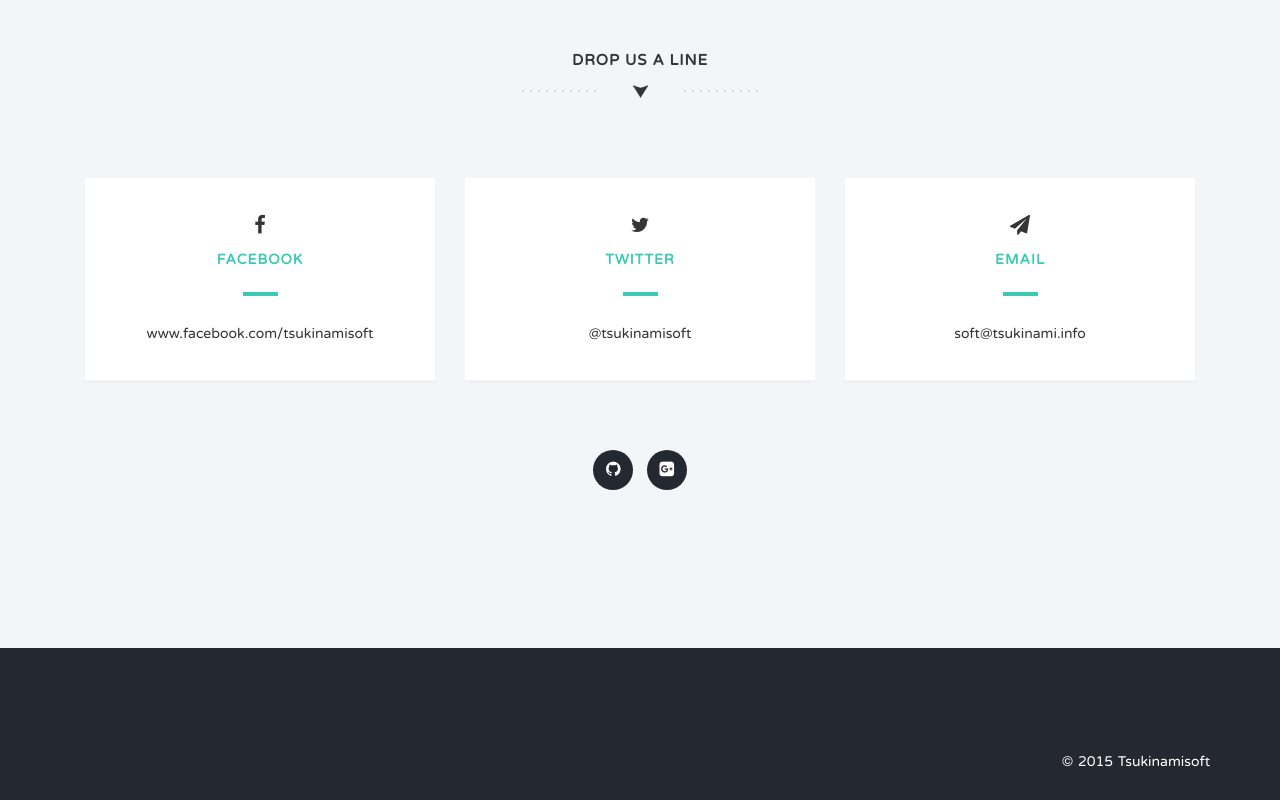
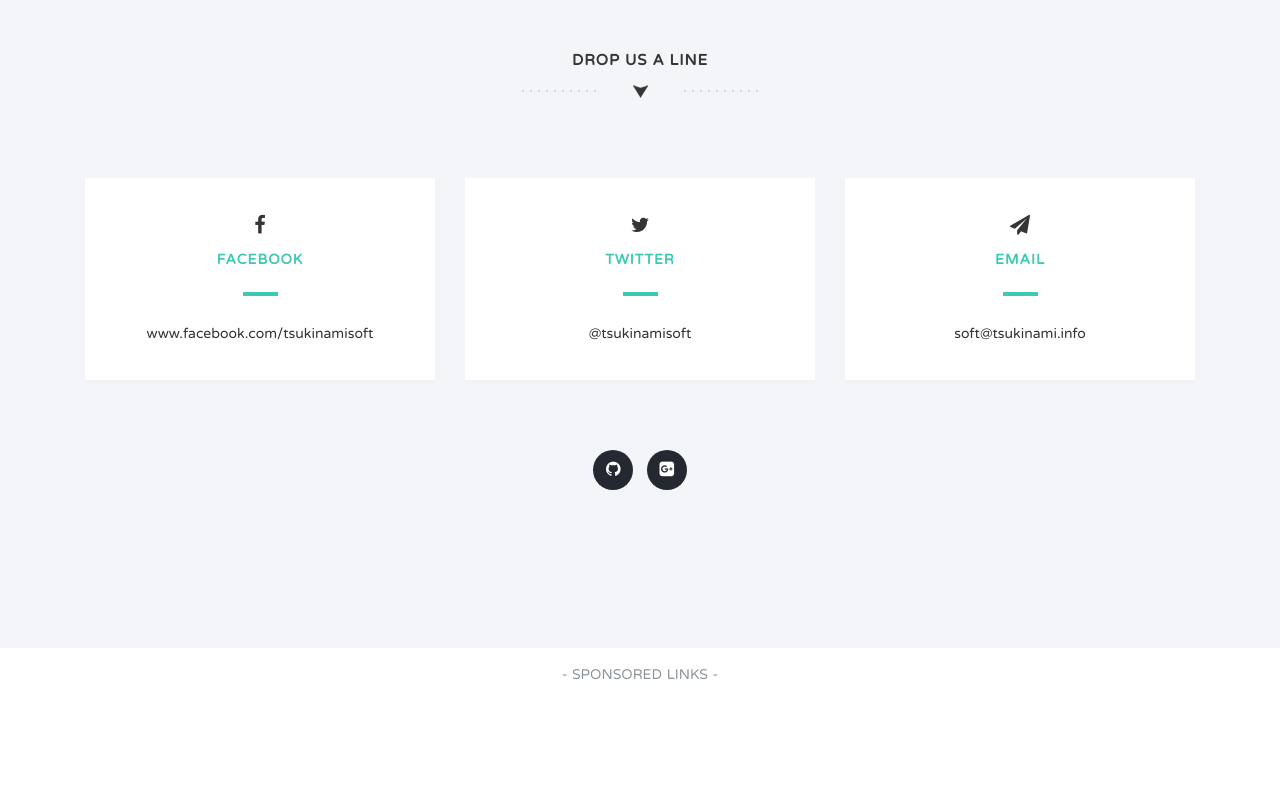
Before and after one commit to tsukinami/tsukinami.info, a plain HTML site: page index.html in a window 1280 px wide. Shown: the part 2000-2800 px from the top of the page. Drawn offline with nearby package versions, Linux system fonts and the light colour scheme.

Commit message:
fixed position and added sponsor link

```diff
--- a/css/styles.css
+++ b/css/styles.css
@@ -301,6 +301,7 @@ Contact
 /* ==========================================================================
 Footer
 ========================================================================== */
+footer { text-align: center; }
 footer a { color: #a1a9b0; }
 footer { background-color: #242830; padding: 40px 0 30px; }
 footer p { color: #fff; }
@@ -323,6 +324,11 @@ Waypoints
 .delay-1s { animation-delay: 1s; -webkit-animation-delay: 1s; }
 .wp3 { background: url('../img/iphone-bg.png') no-repeat center center; background-position: 200px 10px; height: 100%; }
 /* ==========================================================================
+Google AdSense
+========================================================================== */
+#ad { text-align: center; padding: 14px; }
+#ad p { margin-top: 0; }
+/* ==========================================================================
 AddThis
 ========================================================================== */
 .addthis_sharing_toolbox { height: 38px; }
@@ -333,10 +339,4 @@ Mobile
     .hero { padding: 16px 0 128px 0; }
     .hero h1 { font-size: 30px; letter-spacing: 9px; margin: 8px; }
     .inner { padding-top: 64px; }
-    .ad { padding: 0; }
-    .credit p { text-align: center; }
 }
-@media only screen and (min-width: 768px) {
-    .credit p { position: absolute; bottom: 0; right: 15px; }
-    .credit { height: 100px; }
-}
--- a/index.html
+++ b/index.html
@@ -94,7 +94,7 @@
                     <div class="row">
                         <div class="col-md-8 col-md-offset-2 text-center inner">
                             <h1 class="animated fadeInDown">TSUKINAMI<span>SOFT</span></h1>
-                            <p class="animated fadeInUp delay-05s">皆のそばに、ちょっとした便利さを。何気ない優しさを。</p>
+                            <p class="animated fadeInUp delay-05s" style="white-space: nowrap;">皆のそばに、ちょっとした便利さを。<wbr>何気ない優しさを。</p>
                         </div>
                     </div>
                     <div class="row">
@@ -193,12 +193,14 @@
                 </div>
             </div>
         </section>
-        <footer>
-            <div class="container">
+        <aside class="container" id="ad">
             <div class="row">
-                    <div class="col-md-6 ad">
+                <div class="col-md-12">
+                    <p>- SPONSORED LINKS -</p>
+                </div>
+                <div class="col-md-6">
                     <script async src="//pagead2.googlesyndication.com/pagead/js/adsbygoogle.js"></script>
-                        <!-- footer -->
+                    <!-- tsukinami.info - footer -->
                     <ins class="adsbygoogle"
                          style="display:inline-block;width:320px;height:100px"
                          data-ad-client="ca-pub-4570493335529511"
@@ -207,7 +209,23 @@
                     (adsbygoogle = window.adsbygoogle || []).push({});
                     </script>
                 </div>
-                    <div class="col-md-6 credit">
+                <div class="col-md-6">
+                    <script async src="//pagead2.googlesyndication.com/pagead/js/adsbygoogle.js"></script>
+                    <!-- tsukinami.info - footer2 -->
+                    <ins class="adsbygoogle"
+                         style="display:inline-block;width:320px;height:100px"
+                         data-ad-client="ca-pub-4570493335529511"
+                         data-ad-slot="1730916981"></ins>
+                    <script>
+                    (adsbygoogle = window.adsbygoogle || []).push({});
+                    </script>
+                </div>
+            </div>
+        </aside>
+        <footer>
+            <div class="container">
+                <div class="row">
+                    <div class="col-md-12 credit">
                         <p>&copy; 2015 Tsukinamisoft</p>
                     </div>
                 </div>
```
Lines whose indentation alone changed are shown as unchanged.
